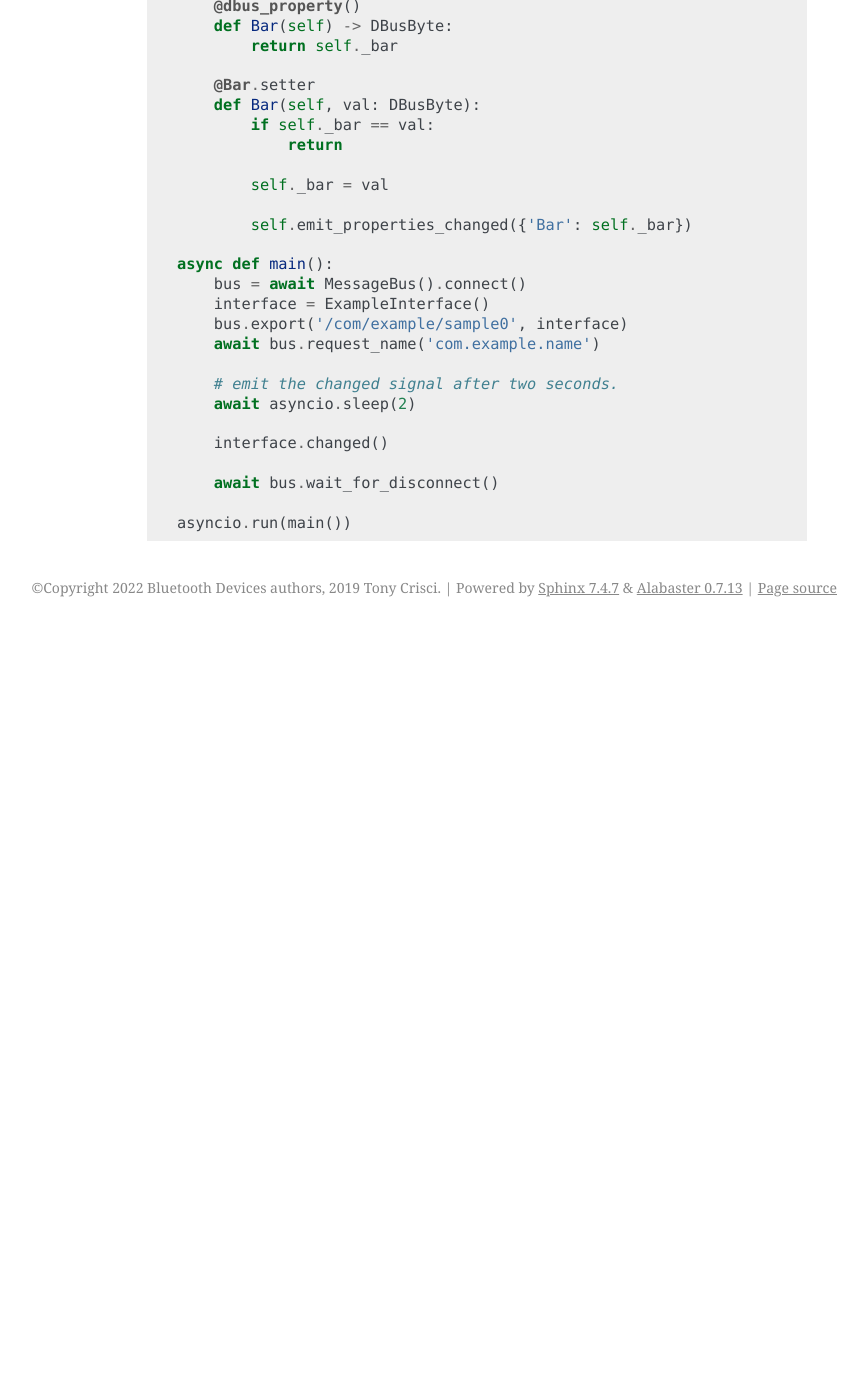
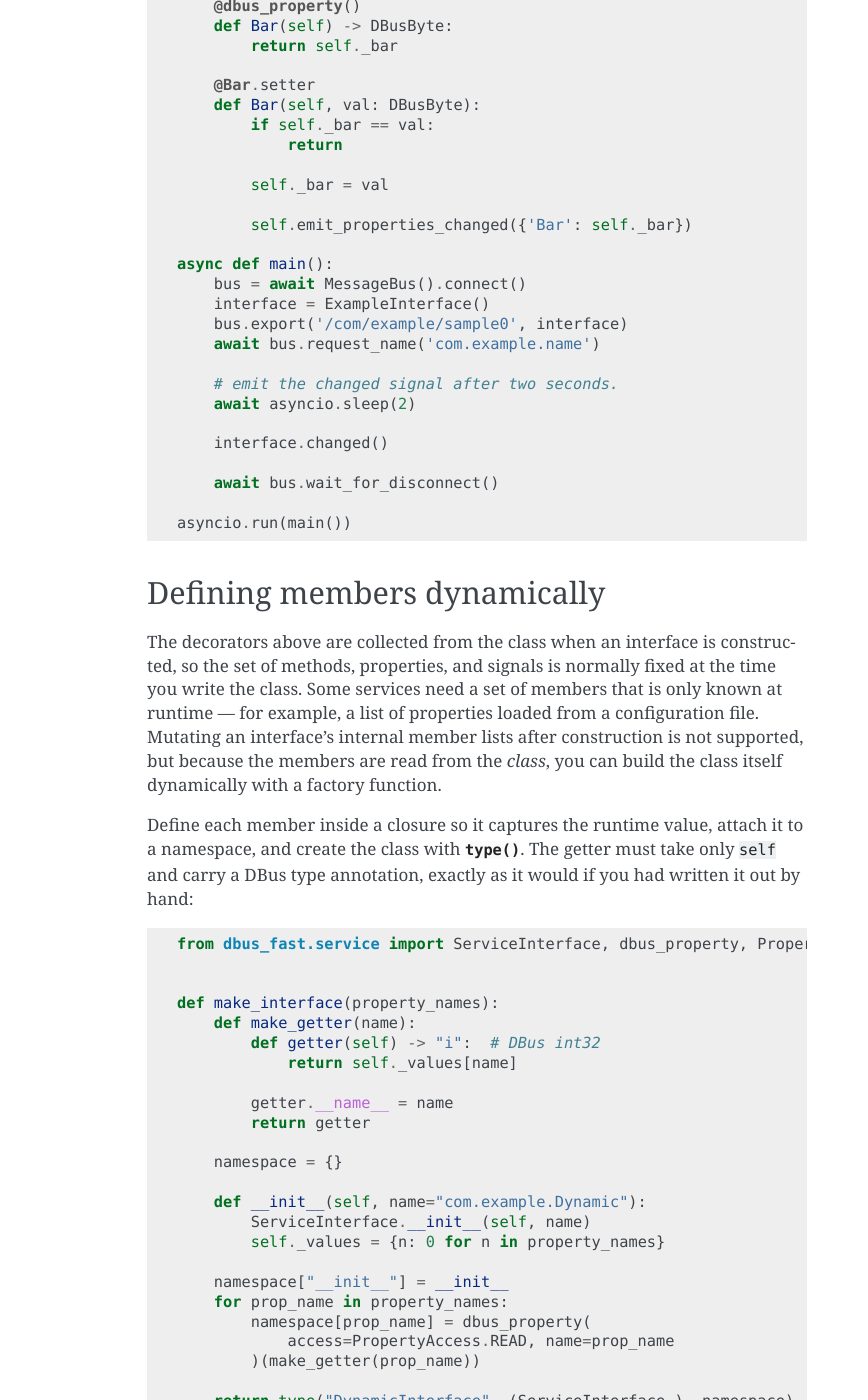
Before and after one commit to Bluetooth-Devices/dbus-fast, a Sphinx documentation site: the page built from docs/source/high-level-service/index.rst, in a window 1280 px wide and 1400 px high, scrolled down 2330 px. Shown: the whole window, without its empty margins (273-1141 px from the left). Built offline with Sphinx 7.4.7, drawn with Linux system fonts in a browser that asks for light colours; before the commit the page ends 2957 px from its top, so only the background shows below that; some of the changed text lies outside the part shown.

Commit message:
docs(service): show how to define interface members dynamically

```diff
--- a/docs/source/high-level-service/index.rst
+++ b/docs/source/high-level-service/index.rst
@@ -149,3 +149,88 @@ constructor to use unix file descriptors.
         await bus.wait_for_disconnect()
 
     asyncio.run(main())
+
+Defining members dynamically
+----------------------------
+
+The decorators above are collected from the class when an interface is
+constructed, so the set of methods, properties, and signals is normally
+fixed at the time you write the class. Some services need a set of
+members that is only known at runtime — for example, a list of
+properties loaded from a configuration file. Mutating an interface's
+internal member lists after construction is not supported, but because
+the members are read from the *class*, you can build the class itself
+dynamically with a factory function.
+
+Define each member inside a closure so it captures the runtime value,
+attach it to a namespace, and create the class with :func:`type`. The
+getter must take only ``self`` and carry a DBus type annotation, exactly
+as it would if you had written it out by hand:
+
+.. code-block:: python3
+
+    from dbus_fast.service import ServiceInterface, dbus_property, PropertyAccess
+
+
+    def make_interface(property_names):
+        def make_getter(name):
+            def getter(self) -> "i":  # DBus int32
+                return self._values[name]
+
+            getter.__name__ = name
+            return getter
+
+        namespace = {}
+
+        def __init__(self, name="com.example.Dynamic"):
+            ServiceInterface.__init__(self, name)
+            self._values = {n: 0 for n in property_names}
+
+        namespace["__init__"] = __init__
+        for prop_name in property_names:
+            namespace[prop_name] = dbus_property(
+                access=PropertyAccess.READ, name=prop_name
+            )(make_getter(prop_name))
+
+        return type("DynamicInterface", (ServiceInterface,), namespace)
+
+
+    DynamicInterface = make_interface(["switch", "button", "lever"])
+    interface = DynamicInterface()
+    # interface now exposes switch, button, and lever as int32 properties.
+
+The resulting class behaves like any hand-written ``ServiceInterface``:
+``export()`` it, introspect it, and get its properties as usual. Build
+the class once and reuse it for every instance — there is no need to
+rebuild it per object.
+
+The same factory technique answers a related need: hiding *optional*
+members on some instances but not others. The ``disabled`` argument
+accepted by :func:`@dbus_method() <dbus_fast.service.dbus_method>`,
+:func:`@dbus_property() <dbus_fast.service.dbus_property>`, and
+:func:`@dbus_signal() <dbus_fast.service.dbus_signal>` is evaluated when
+the class is built, so pass it through the factory to produce variants
+of an interface with different members enabled:
+
+.. code-block:: python3
+
+    def make_advertisement(disabled_properties=()):
+        class Advertisement(ServiceInterface):
+            def __init__(self, name="org.example.Advertisement"):
+                super().__init__(name)
+                self._appearance = 0
+
+            @dbus_property(
+                PropertyAccess.READ,
+                disabled="Appearance" in disabled_properties,
+            )
+            def Appearance(self) -> "q":
+                return self._appearance
+
+        return Advertisement
+
+
+    # All properties enabled.
+    Advertisement = make_advertisement()
+    # A variant that does not expose Appearance.
+    MinimalAdvertisement = make_advertisement(disabled_properties=["Appearance"])
```
